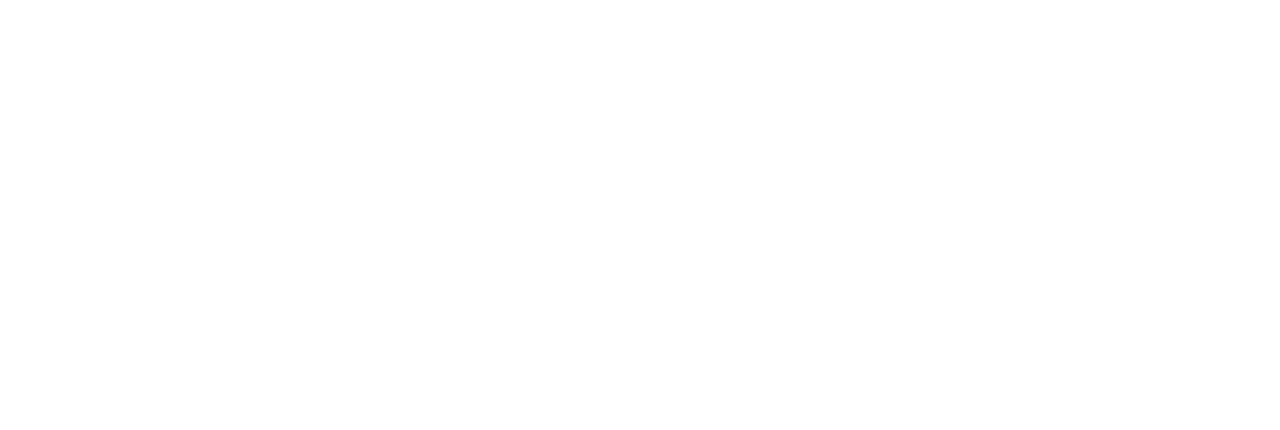
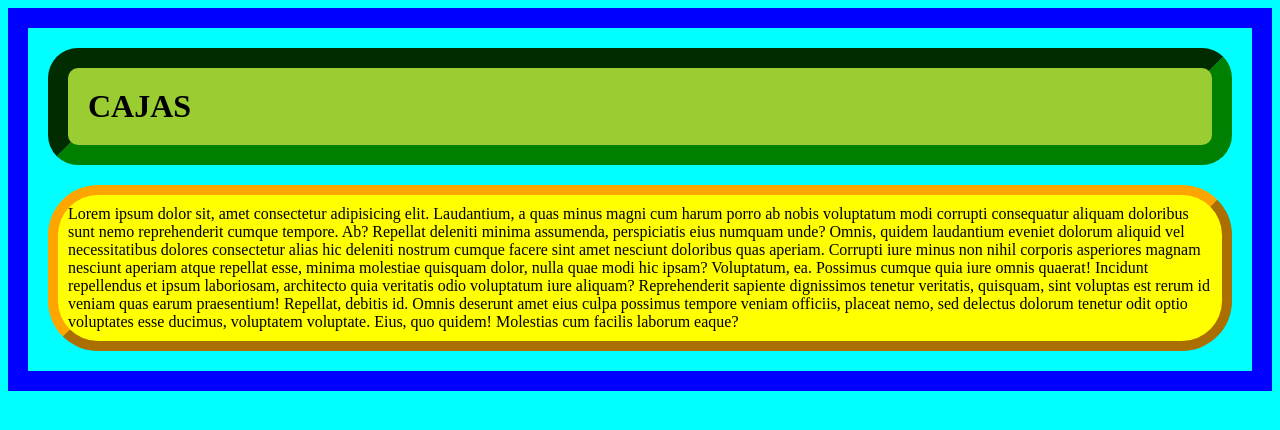
Before and after one commit to Antonio10100011/tarea1_INF-122, a plain HTML site: page index.html in a window 1280 px wide. Drawn offline with Linux system fonts and the light colour scheme.

Commit message:
Iniciando mi tarea

```diff
--- a/css/style.css
+++ b/css/style.css
@@ -0,0 +1,27 @@
+body{
+    background-color: aqua;
+    border: 20px;
+    border-style: solid ;
+    border-color: blue;
+}
+h1{
+    background-color: yellowgreen;
+    padding-top: 20px;
+    padding-bottom: 20px;
+    padding-left: 20px;
+    padding-right: 20px;
+    margin: 20px;
+    border: 20px;
+    border-style: inset;
+    border-color: green;
+    border-radius: 30px;
+}
+p{
+    background-color: yellow;
+    padding: 10px;
+    margin: 20px;
+    border: 10px;
+    border-style: outset;
+    border-color: orange;
+    border-radius: 50px;
+}
--- a/index.html
+++ b/index.html
@@ -7,11 +7,11 @@
     <title>Document</title>
 </head>
 <body>
-    <div></div>
-    <div></div>
-    <div></div>
-    <div></div>
-    <div></div>
-    <div></div>
+    <h1>CAJAS</h1>
+    <p>Lorem ipsum dolor sit, amet consectetur adipisicing elit. Laudantium, a quas minus magni cum harum porro ab nobis voluptatum modi corrupti consequatur aliquam doloribus sunt nemo reprehenderit cumque tempore. Ab?
+    Repellat deleniti minima assumenda, perspiciatis eius numquam unde? Omnis, quidem laudantium eveniet dolorum aliquid vel necessitatibus dolores consectetur alias hic deleniti nostrum cumque facere sint amet nesciunt doloribus quas aperiam.
+    Corrupti iure minus non nihil corporis asperiores magnam nesciunt aperiam atque repellat esse, minima molestiae quisquam dolor, nulla quae modi hic ipsam? Voluptatum, ea. Possimus cumque quia iure omnis quaerat!
+    Incidunt repellendus et ipsum laboriosam, architecto quia veritatis odio voluptatum iure aliquam? Reprehenderit sapiente dignissimos tenetur veritatis, quisquam, sint voluptas est rerum id veniam quas earum praesentium! Repellat, debitis id.
+    Omnis deserunt amet eius culpa possimus tempore veniam officiis, placeat nemo, sed delectus dolorum tenetur odit optio voluptates esse ducimus, voluptatem voluptate. Eius, quo quidem! Molestias cum facilis laborum eaque?</p>
 </body>
 </html>
```
